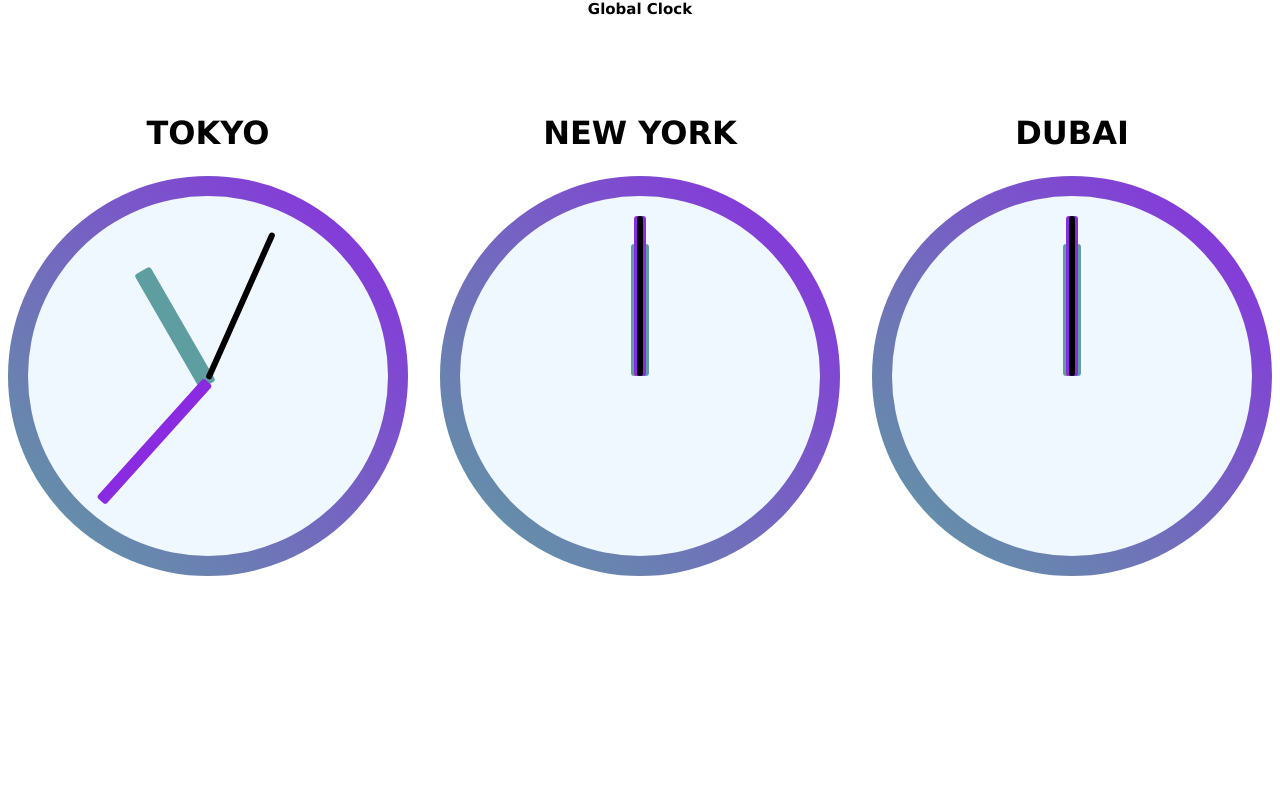
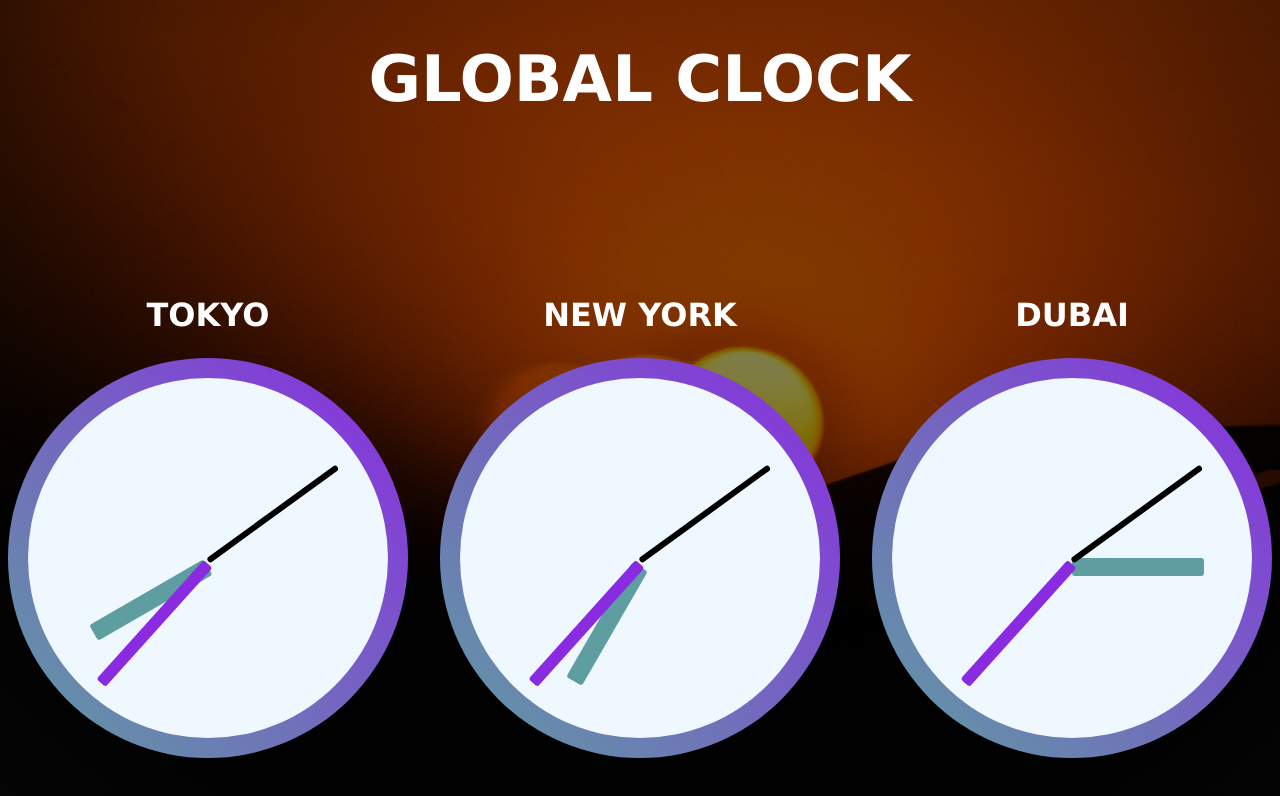
Before and after one commit to jlcaldadev23/02-js30-jss-and-css-clock, a plain HTML site: page index.html in a window 1280 px wide. Drawn offline with Linux system fonts and the light colour scheme.

Commit message:
Adding global timezone

```diff
--- a/script.js
+++ b/script.js
@@ -1,32 +1,42 @@
-const now = new Date();
-const timeOffset = now.getTimezoneOffset();
-console.log(timeOffset);
+function setDate(countryClock, timeDiff) {
+  const UTCSeconds = new Date().getUTCSeconds();
+  const UTCMinutes = new Date().getUTCMinutes();
+  const UTCHours = new Date().getUTCHours();
 
-//UTC Time
-
-//Japan Time
-
-const secondHand = document.querySelector(".second-hand");
-const minuteHand = document.querySelector(".minute-hand");
-const hourHand = document.querySelector(".hour-hand");
-console.log(secondHand);
-
-function setDate() {
-  const seconds = now.getSeconds();
-  const minutes = now.getMinutes();
-  const hours = now.getHours();
+  const seconds = UTCSeconds;
+  const minutes = UTCMinutes;
+  const hours = UTCHours + timeDiff;
 
   const secondsDegree = (seconds / 60) * 360 - 90;
   const minutesDegree = (minutes / 60) * 360 - 90;
   const hoursDegree = (hours / 12) * 360 - 90;
 
+  const secondHand = document.querySelector(`${countryClock} .second-hand`);
+  const minuteHand = document.querySelector(`${countryClock} .minute-hand`);
+  const hourHand = document.querySelector(`${countryClock} .hour-hand`);
+  // console.log(hourHand);
+
   secondHand.style.transform = `rotate(${secondsDegree}deg)`;
   minuteHand.style.transform = `rotate(${minutesDegree}deg)`;
   hourHand.style.transform = `rotate(${hoursDegree}deg)`;
-
-  console.log(`${seconds}seconds`);
-  console.log(`${minutes}minutes`);
-  console.log(`${hours}hours`);
 }
 
-setInterval(setDate, 1000);
+function setClock(countryClock, timeDiff) {
+  setInterval(function () {
+    setDate(countryClock, timeDiff);
+  }, 1000);
+}
+//Japan Time + 09:00
+//New York - 05:00
+//Dubai + 04:00
+
+setClock(".clock-tokyo", 9);
+setClock(".clock-new-york", -4);
+setClock(".clock-dubai", 4);
+
+// setInterval(function () {
+//   setDate(".clock-tokyo", 9);
+// }, 1000);
+
+// setInterval(setDate(".clock-new-york", -5), 1000);
+// setInterval(setDate(".clock-dubai", 4), 1000);
--- a/styles.css
+++ b/styles.css
@@ -12,8 +12,15 @@ body {
   font-family: Verdana, Geneva, Tahoma, sans-serif;
 }
 
+.clock-heading {
+  font-size: 6.4rem;
+  text-transform: uppercase;
+  color: #fff;
+}
+
 .section-clock {
   display: grid;
+  height: 100vh;
   grid-template-columns: repeat(3, 1fr);
   align-items: center;
   justify-content: center;
@@ -21,6 +28,9 @@ body {
   row-gap: 9.6rem;
   text-align: center;
   padding: 0 4.8rem;
+  background: linear-gradient(rgba(0, 0, 0, 0.5), rgba(0, 0, 0, 0.5)),
+    url(siddharth-shah-EXZipTH58ms-unsplash.jpg);
+  background-size: cover;
 }
 
 .clock-heading {
@@ -61,6 +71,7 @@ body {
   font-size: 3.2rem;
   text-transform: uppercase;
   margin-bottom: 2.4rem;
+  color: #fff;
 }
 
 .hour-hand,
```
Also changed, not shown: siddharth-shah-EXZipTH58ms-unsplash.jpg (added).
